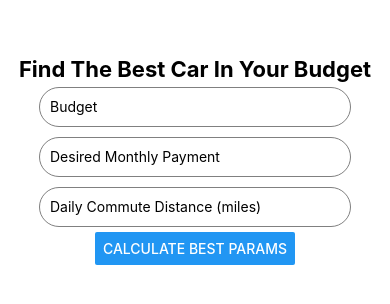
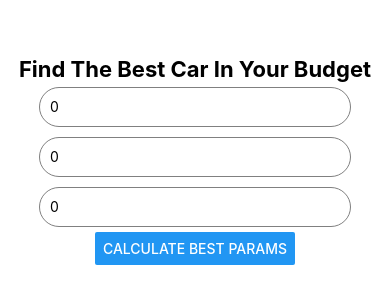
Before and after one commit to rarora2025/Citro-Hacks, a React Native app: screen / in a window 390 px wide. Shown: the part 262-566 px from the top of the page. Built offline with nearby package versions, Linux system fonts and the light colour scheme.

Commit message:
minor error usestate resolved

```diff
--- a/App.js
+++ b/App.js
@@ -6,9 +6,9 @@ import { Keyboard } from 'react-native';
 import { TouchableWithoutFeedback } from 'react-native';
 
 export default function App() {
-  const[budget,setBudget] = useState()
-  const [monthly,setMonthly]= useState()
-  const[distance,setDistance]= useState()
+  const [budget,setBudget] = useState(0);
+  const [monthly,setMonthly]= useState(0);
+  const [distance,setDistance]= useState(0);
 
   const calcRanges =() =>{
   const priceRange = {
@@ -32,7 +32,7 @@ export default function App() {
   return (
      <View style={styles.container}>
       <Text style = {styles.title}>Find The Best Car In Your Budget</Text>
-      <TextInput value={budget} onChangeText={text =>setBudget(text)}
+      <TextInput value={budget} onChangeText={text => setBudget(text)}
       keyboardType='number-pad' style = {styles.input} placeholder='Budget'/>
       <TextInput value = {monthly}  onChangeText={text => setMonthly(text)}
       keyboardType='number-pad' style = {styles.input} placeholder='Desired Monthly Payment'/>
```
